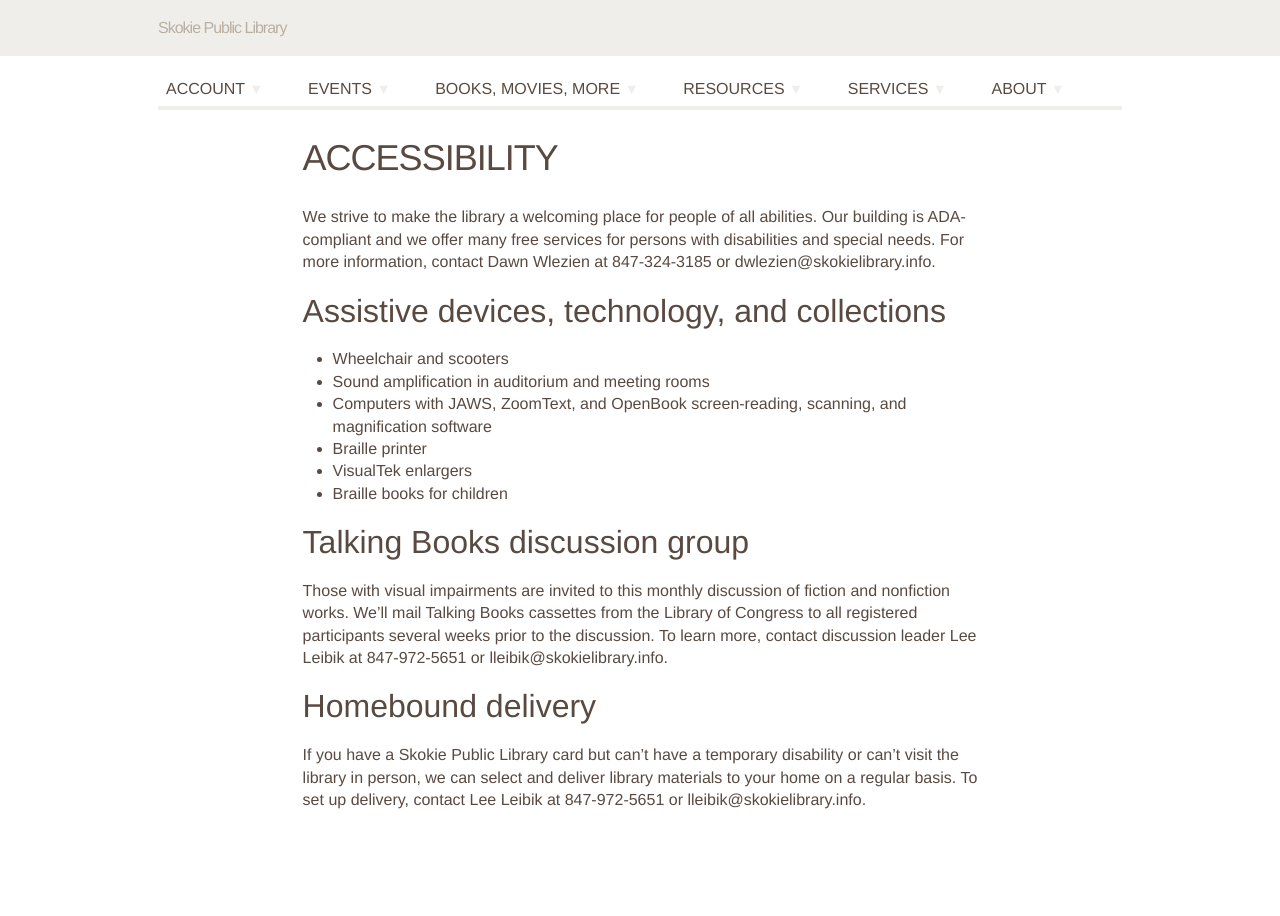
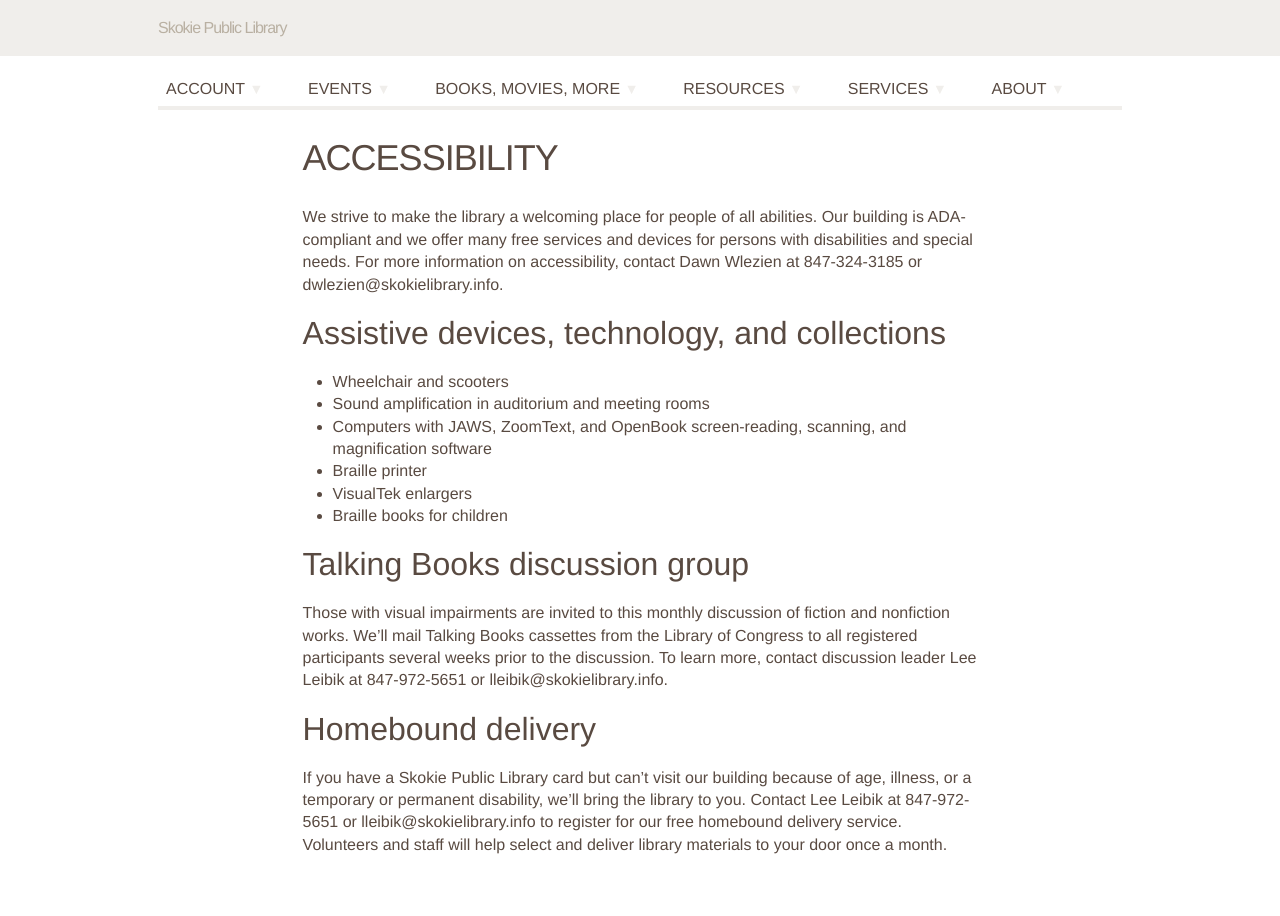
Before and after one commit to skokielibrary/spl-content, a Jekyll site: the page built from _content/annabelle/services--accessibility-special-needs.markdown, in a window 1280 px wide. Built offline with Jekyll 4.4.1, drawn with Linux system fonts in a browser that asks for light colours; some web fonts are replaced.

Commit message:
Updated services--accessibility-special-needs.markdown

```diff
--- a/_content/annabelle/services--accessibility-special-needs.markdown
+++ b/_content/annabelle/services--accessibility-special-needs.markdown
@@ -4,7 +4,7 @@ title: Accessibility
 published: true
 ---
 
-We strive to make the library a welcoming place for people of all abilities. Our building is ADA-compliant and we offer many free services for persons with disabilities and special needs. For more information, contact Dawn Wlezien at 847-324-3185 or dwlezien@skokielibrary.info.
+We strive to make the library a welcoming place for people of all abilities. Our building is ADA-compliant and we offer many free services and devices for persons with disabilities and special needs. For more information on accessibility, contact Dawn Wlezien at 847-324-3185 or dwlezien@skokielibrary.info.
 
 ##Assistive devices, technology, and collections
 - Wheelchair and scooters
@@ -18,4 +18,4 @@ We strive to make the library a welcoming place for people of all abilities. Our
 Those with visual impairments are invited to this monthly discussion of fiction and nonfiction works. We'll mail Talking Books cassettes from the Library of Congress to all registered participants several weeks prior to the discussion. To learn more, contact discussion leader Lee Leibik at 847-972-5651 or lleibik@skokielibrary.info.
 
 ##Homebound delivery
-If you have a Skokie Public Library card but can't have a temporary disability or can't visit the library in person, we can select and deliver library materials to your home on a regular basis. To set up delivery, contact Lee Leibik at 847-972-5651 or lleibik@skokielibrary.info.
+If you have a Skokie Public Library card but can't visit our building because of age, illness, or a temporary or permanent disability, we'll bring the library to you. Contact Lee Leibik at 847-972-5651 or lleibik@skokielibrary.info to register for our free homebound delivery service. Volunteers and staff will help select and deliver library materials to your door once a month.
```
